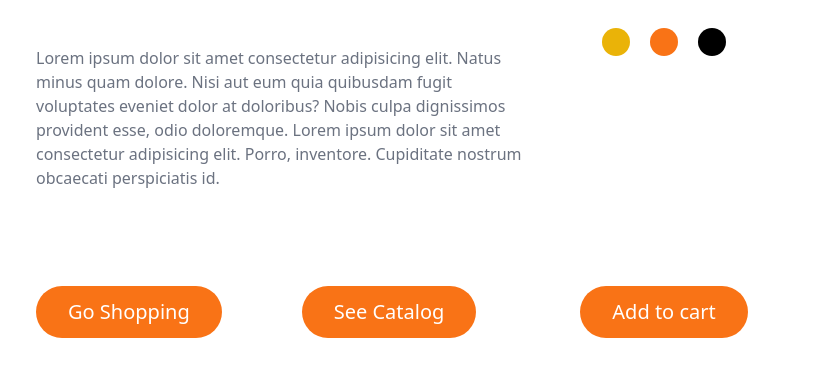
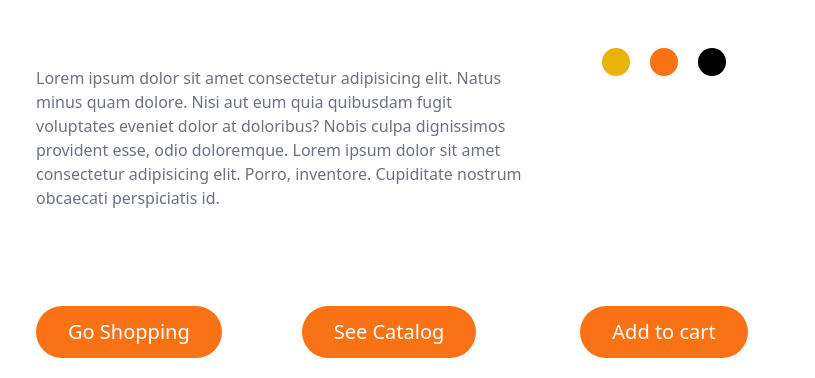
Before and after one commit to kedar1998/Product-Homepage, a website: page index.html in a window 1280 px wide. Shown: the part 554-932 px from the top of the page, without its empty margins (232-1047 px from the left). Before the commit the page ends 892 px from the top, so only its background shows below. Drawn offline with Linux system fonts and the light colour scheme.

Commit message:
added padding bottom to main section

```diff
--- a/index.html
+++ b/index.html
@@ -46,7 +46,7 @@
 
     <!-- MAIN SECTION -->
 
-    <section id="main">
+    <section id="main" class="py-5">
 
         <div class="container mx-auto flex flex-col-reverse md:flex-row">
 
```
